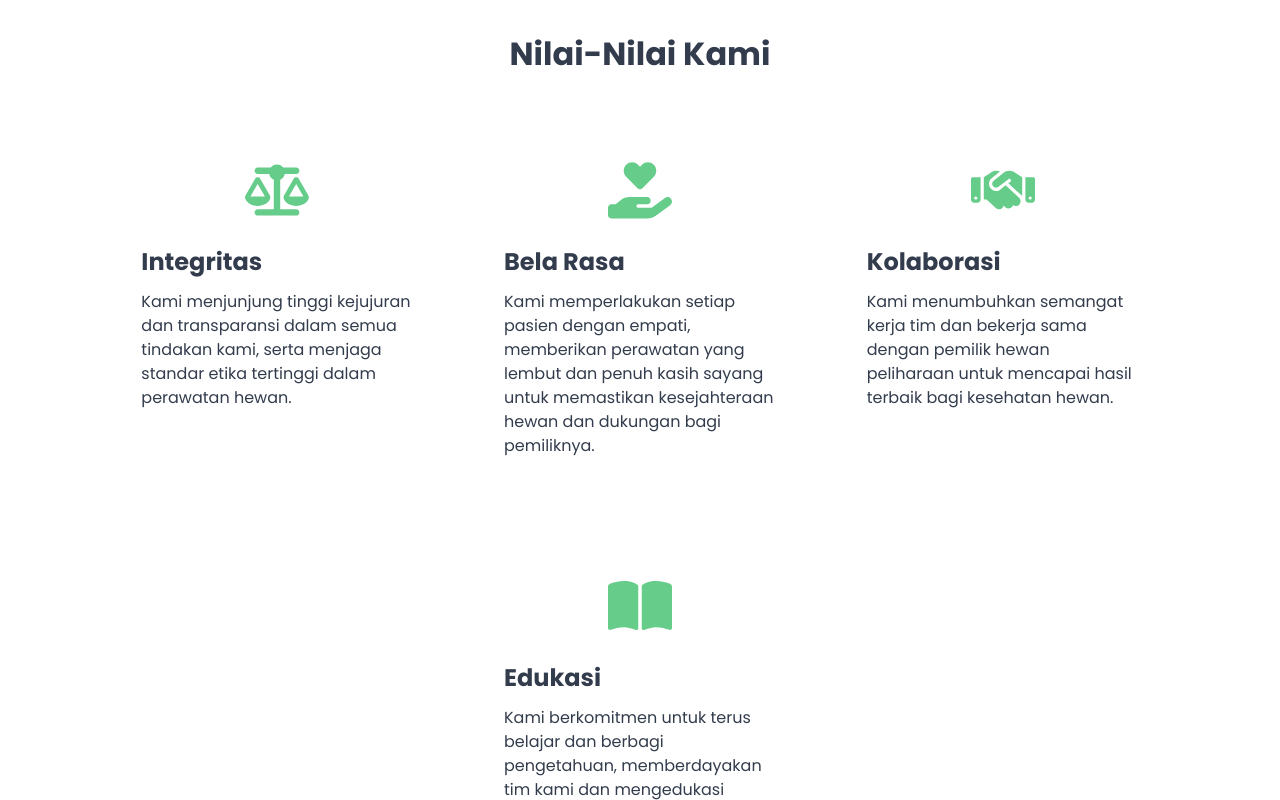
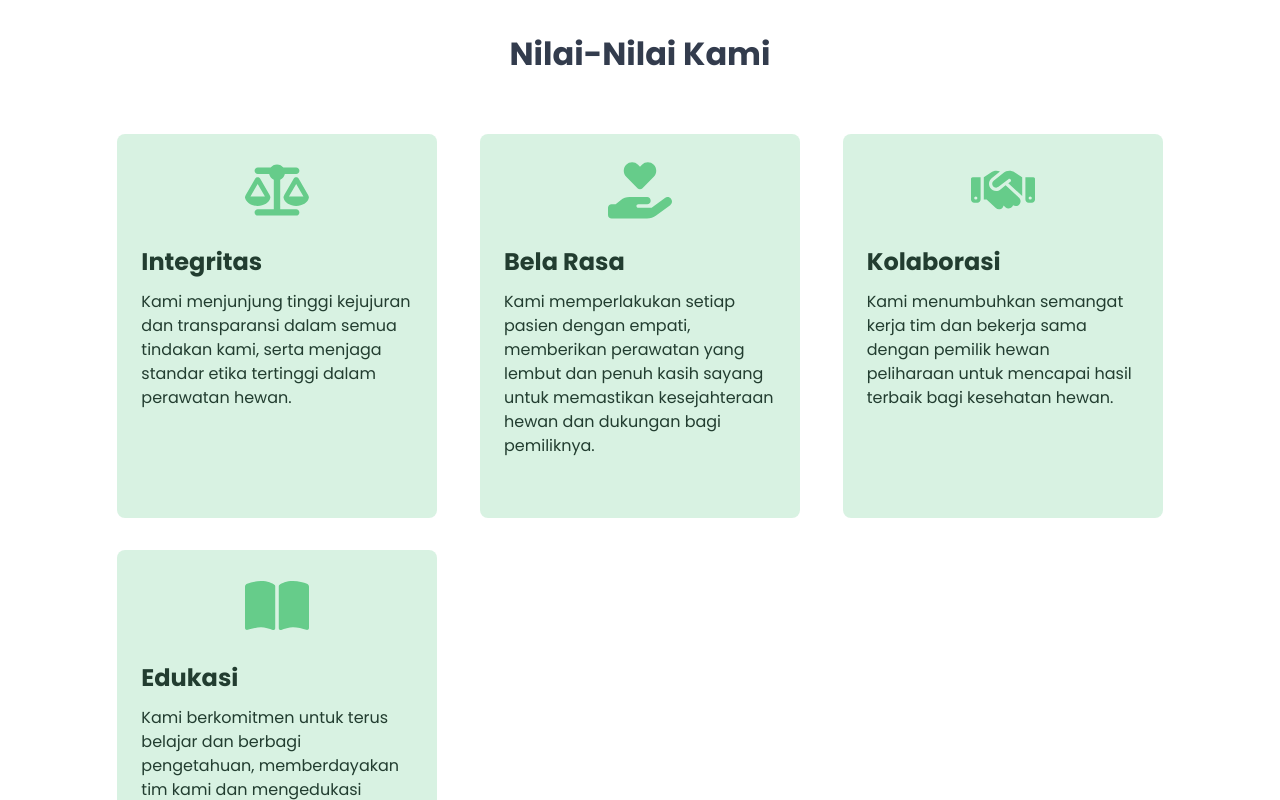
Before and after one commit to mdayat/trois-pet-care, a SvelteKit app: page /tentang-kami in a window 1280 px wide. Shown: the part 640-1440 px from the top of the page. Built offline with nearby package versions, Linux system fonts and the light colour scheme.

Commit message:
fix styling in TentangKami page

```diff
--- a/src/routes/tentang-kami/+page.svelte
+++ b/src/routes/tentang-kami/+page.svelte
@@ -73,7 +73,7 @@
 		</h2>
 
 		<article
-			class="hover:bg-primary/25 active:bg-primary/25 rounded-lg transition-all duration-500 w-full max-w-80 h-96 mx-auto p-6"
+			class="bg-primary/25 text-primary-content rounded-lg w-full max-w-80 h-96 mx-auto p-6"
 		>
 			<Integrity />
 			<h3 class="font-bold text-2xl mt-6 mb-3">Integritas</h3>
@@ -84,7 +84,7 @@
 		</article>
 
 		<article
-			class="hover:bg-primary/25 active:bg-primary/25 rounded-lg transition-all duration-500 w-full max-w-80 h-96 mx-auto p-6"
+			class="bg-primary/25 text-primary-content rounded-lg w-full max-w-80 h-96 mx-auto p-6"
 		>
 			<Compassion />
 			<h3 class="font-bold text-2xl mt-6 mb-3">Bela Rasa</h3>
@@ -96,7 +96,7 @@
 		</article>
 
 		<article
-			class="hover:bg-primary/25 active:bg-primary/25 rounded-lg transition-all duration-500 w-full max-w-80 h-96 mx-auto p-6"
+			class="bg-primary/25 text-primary-content rounded-lg w-full max-w-80 h-96 mx-auto p-6"
 		>
 			<Collaboration />
 			<h3 class="font-bold text-2xl mt-6 mb-3">Kolaborasi</h3>
@@ -107,7 +107,7 @@
 		</article>
 
 		<article
-			class="hover:bg-primary/25 active:bg-primary/25 rounded-lg transition-all duration-500 w-full max-w-80 h-96 mx-auto p-6 lg:col-start-2"
+			class="bg-primary/25 text-primary-content rounded-lg w-full max-w-80 h-96 mx-auto p-6"
 		>
 			<Education />
 			<h3 class="font-bold text-2xl mt-6 mb-3">Edukasi</h3>
```
